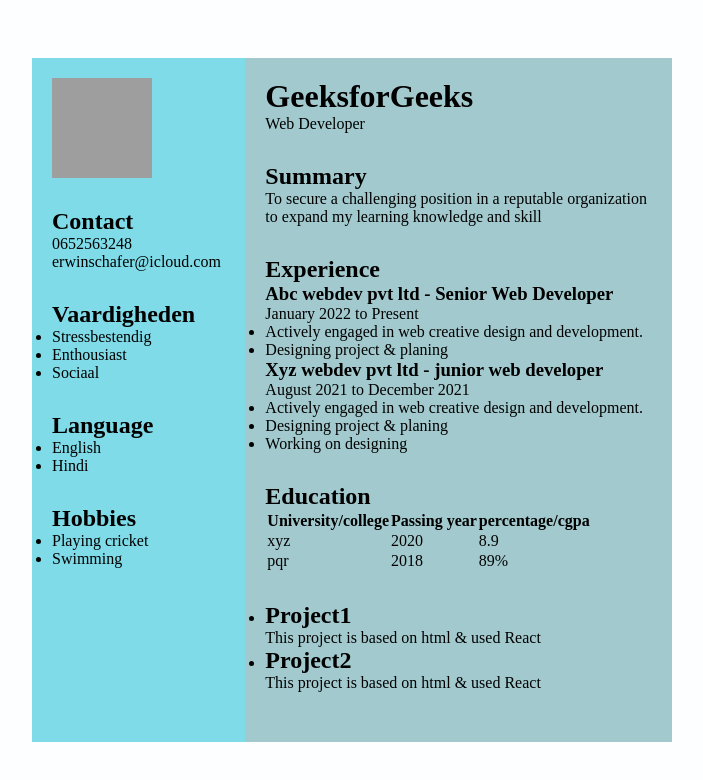
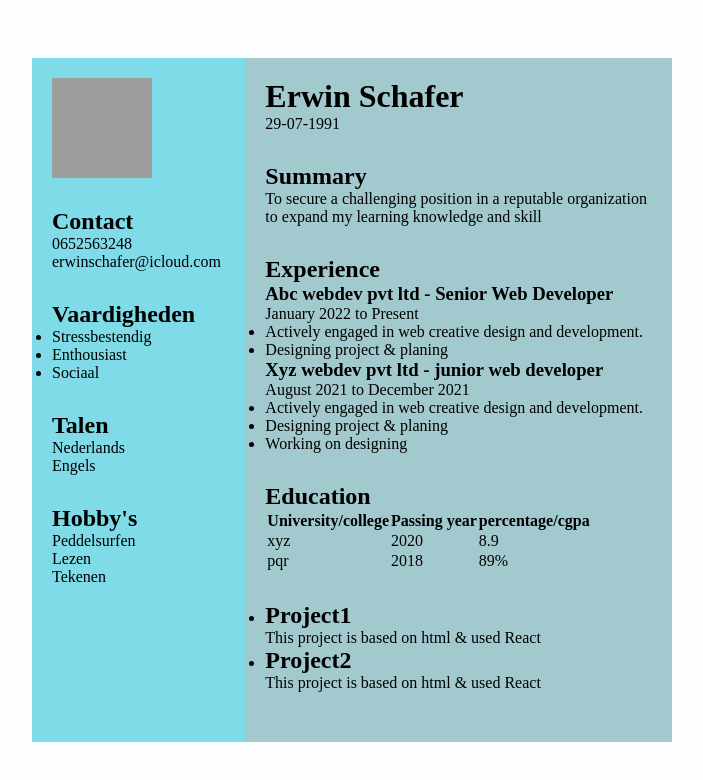
Before and after one commit to ErwinSchafer/CV, a plain HTML site: page index.html in a window 1280 px wide. Shown: the whole page, without its empty margins (288-991 px from the left). Drawn offline with Linux system fonts and the light colour scheme; grey boxes are pictures that could not be loaded.

Commit message:
Update index.html

```diff
--- a/index.html
+++ b/index.html
@@ -32,28 +32,25 @@
         </ul>
       </div>
       <div class="Language">
-        <h2>Language</h2>
-        <ul>
-          <li>English</li>
-          <li>Hindi</li>
-        </ul>
+        <h2>Talen</h2>
+          <p>Nederlands</p>
+          <p>Engels</p>
       </div>
       <div class="Hobbies">
-        <h2>Hobbies</h2>
-        <ul>
-          <li>Playing cricket</li>
-          <li>Swimming</li>
-        </ul>
+        <h2>Hobby's</h2>
+          <p>Peddelsurfen</p>
+          <p>Lezen</p>
+          <p>Tekenen</p>
       </div>
     </div>
     <div class="right">
       <div class="name">
-        <h1>GeeksforGeeks</h1>
+        <h1>Erwin Schafer</h1>
       </div>
       <div class="title">
 
 
-<p>Web Developer</p>
+<p>29-07-1991</p>
 
 
 
```
